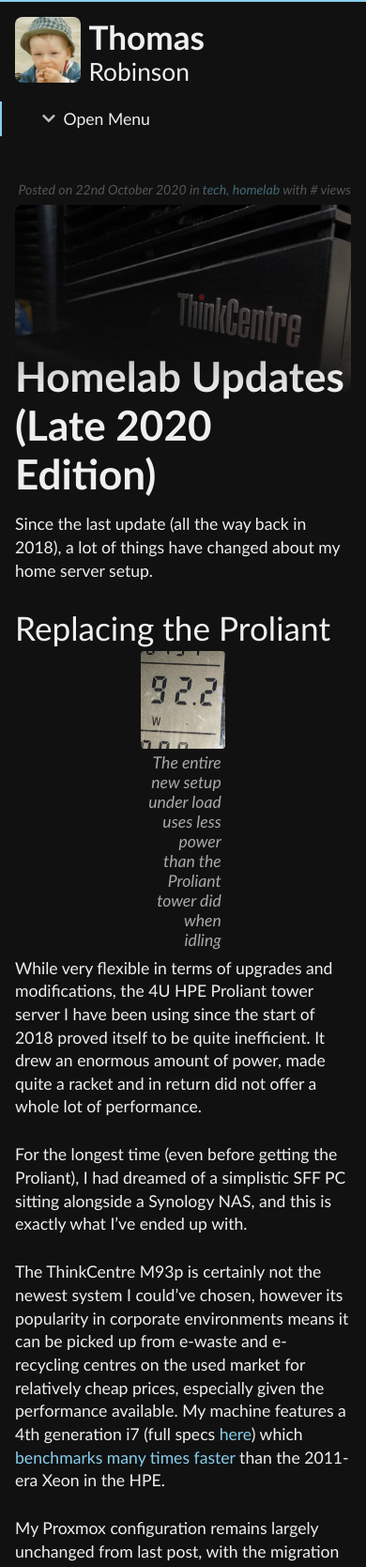
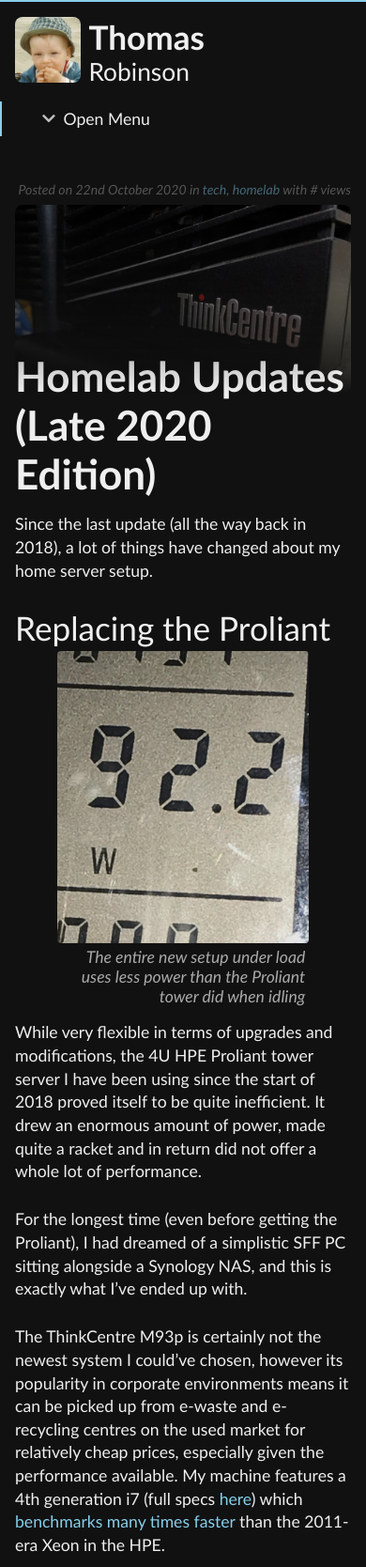
Before and after one commit to tomfishemoji/tomfishemoji.github.io, a Jekyll site: the page built from _posts/2020-10-22-homelab.md, in a window 390 px wide. Shown: the top 1668 px of the page at 94% size. Built offline with Jekyll 4.4.1, drawn with Linux system fonts in a browser that asks for light colours; nearby versions of some CDN libraries.

Commit message:
mobile image "fix"

```diff
--- a/css/_respond.scss
+++ b/css/_respond.scss
@@ -57,10 +57,10 @@
   }
 
   main {
-    figure.image.float-left, figure.image.float-right {
-      float: none;
-      margin: 4px auto -8px auto;
-      width: 100%;
+    figure.image {
+      width: 75% !important;
+      margin: 4px auto !important;
+      float: none !important;
     }
   }
 }
```
